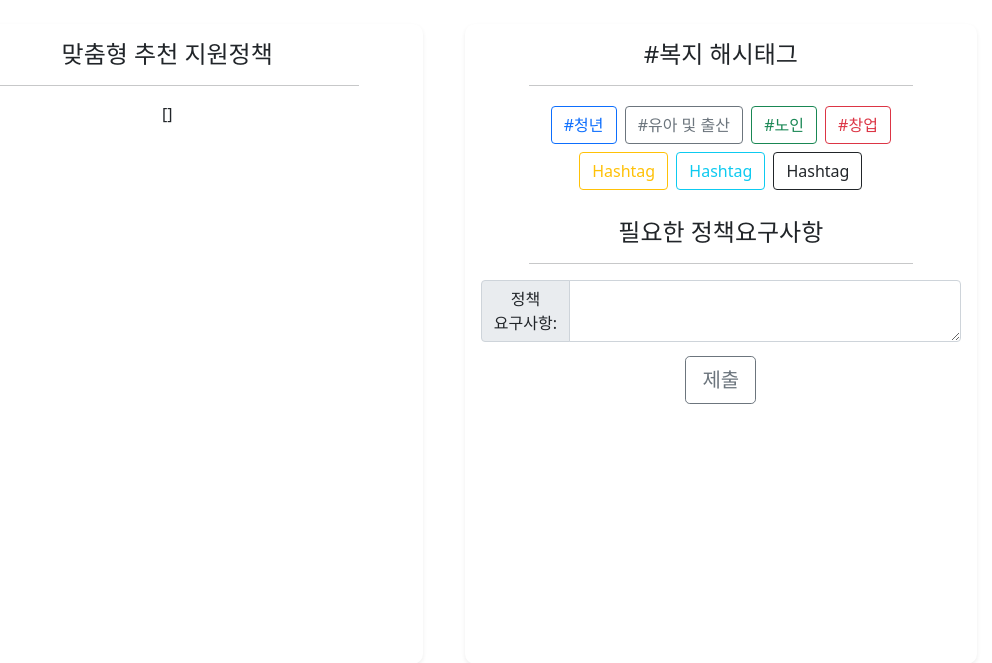
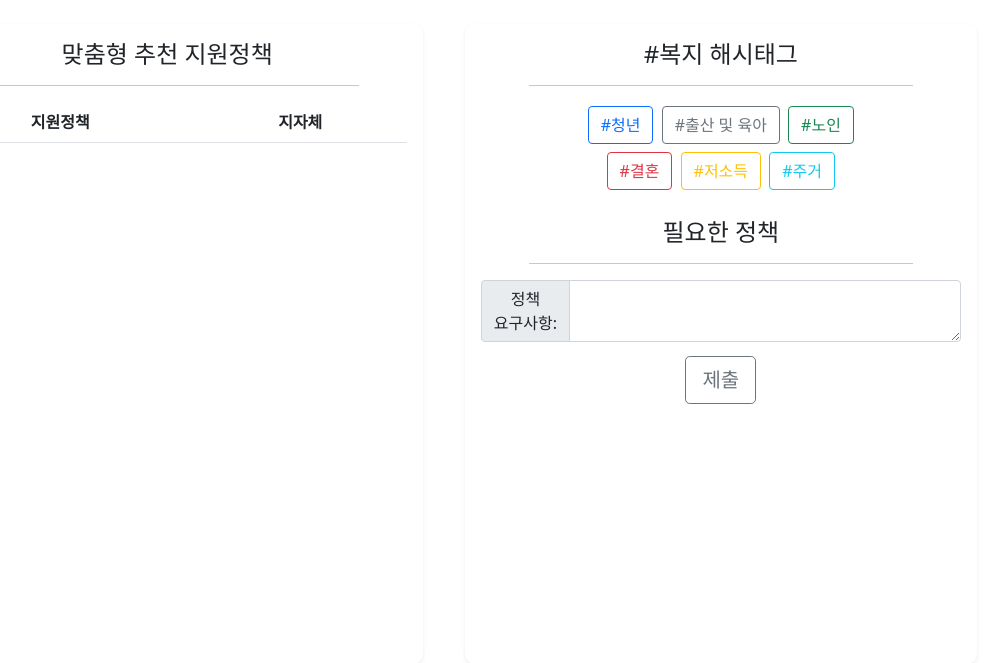
Before and after one commit to Eumgill98/DAON, a Django app: template daon/daon/map/templates/map/recomand.html in a window 1280 px wide. Shown: the part 77-740 px from the top of the page, without its empty margins (196-1188 px from the left). Run offline with Django 3.2, Linux system fonts and the light colour scheme; the template is opened without the code that fills it: most values are stand-ins (such as "Sample title", 1, 10 or a date in 2020); lists and menus that the app fills with data are empty.

Commit message:
5번째 푸쉬뛰쉬 빠쉬

```diff
--- a/daon/daon/map/templates/map/recomand.html
+++ b/daon/daon/map/templates/map/recomand.html
@@ -89,28 +89,34 @@
             <div class="recomand_box" style="overflow:auto">
                 <h4>맞춤형 추천 지원정책</h4>
                 <hr>
-                {% autoescape off %}
-                {{ dataframe }}
-                {% endautoescape %}
+                <table class="table">
+                    <tr>
+                        <th>지원정책</th>
+                        <th>지자체</th>
+                    </tr>
 
+                    <tbody id = "table1">
 
+                    </tbody>
+                </table>
             </div>
             &nbsp;&nbsp;&nbsp;&nbsp;&nbsp;&nbsp;&nbsp;&nbsp;&nbsp;&nbsp;
             <div class="recomand_box">
                 <div class="hash_tag">
                     <h4>#복지 해시태그</h4>
                     <hr>
-                    <button type="button" class="btn btn-outline-primary">#청년</button>
-                    <button type="button" class="btn btn-outline-secondary">#유아 및 출산</button>
-                    <button type="button" class="btn btn-outline-success">#노인</button>
-                    <button type="button" class="btn btn-outline-danger">#창업</button>
-                    <br>
-                    <button type="button" class="btn btn-outline-warning">Hashtag</button>
-                    <button type="button" class="btn btn-outline-info">Hashtag</button>
-                    <button type="button" class="btn btn-outline-dark">Hashtag</button>
+                    <form method="get" action="/recomand/" id="optionForm">
+                        <button name="hash" type="submit" form="optionForm" class="btn btn-outline-primary" value="청년">#청년</button>
+                        <button name="hash" type="submit" form="optionForm" class="btn btn-outline-secondary" value="저출산">#출산 및 육아</button>
+                        <button name="hash" type="submit" form="optionForm" class="btn btn-outline-success" value="노인">#노인</button>
+                        <br>
+                        <button name="hash" type="submit" form="optionForm" class="btn btn-outline-danger" value="결혼">#결혼</button>
+                        <button name="hash" type="submit" form="optionForm" class="btn btn-outline-warning" value="저소득">#저소득</button>
+                        <button name="hash" type="submit" form="optionForm" class="btn btn-outline-info" value="주거">#주거</button>
+                    </form>
                 </div>
                 &nbsp;&nbsp;&nbsp;
-                <h4>필요한 정책요구사항</h4>
+                <h4>필요한 정책</h4>
                 <hr>
                 <div class="input-group">
                     <span class="input-group-text">정책<br> 요구사항:</span>
@@ -121,4 +127,24 @@
         </div>
 
     </body>
+<script>
+var dataframe =  {{dataframe|safe}}
+
+buildTable(dataframe)
+console.log(dataframe)
+
+function buildTable(data) {
+        var table = document.getElementById('table1')
+
+        for (var i=0; i < data.length; i++)
+        {
+            var row = `<tr>
+                <td style="cursor:pointer;" onClick="window.open('${data[i].URL}', '', '');">${data[i].사업명}</td>
+                <td style="cursor:pointer;" onClick="window.open('${data[i].URL}', '', '');">${data[i].지역}</td>
+                </tr>`
+            table.innerHTML += row
+        }
+    }
+</script>
+
 </html>
```
Also changed, not shown: daon/daon/map/views.py (+17 -8 lines).
